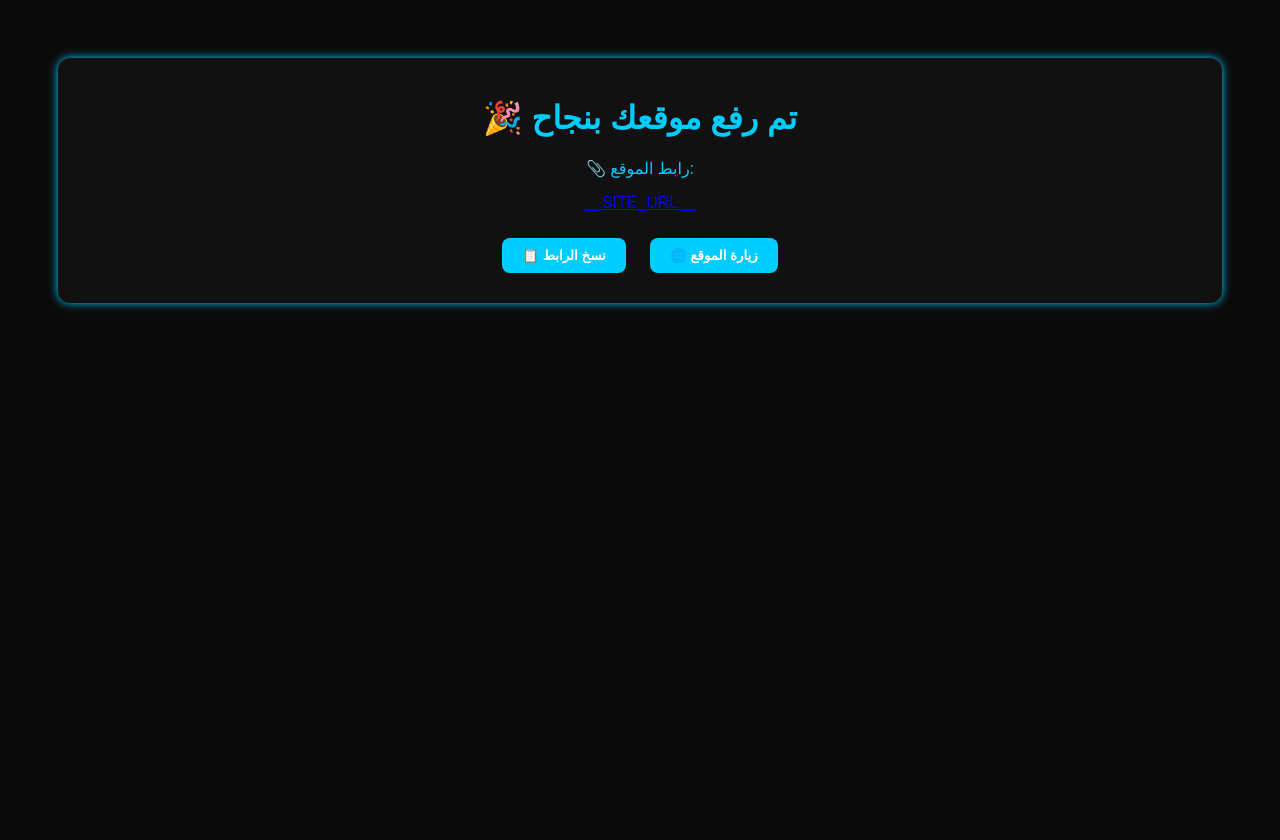
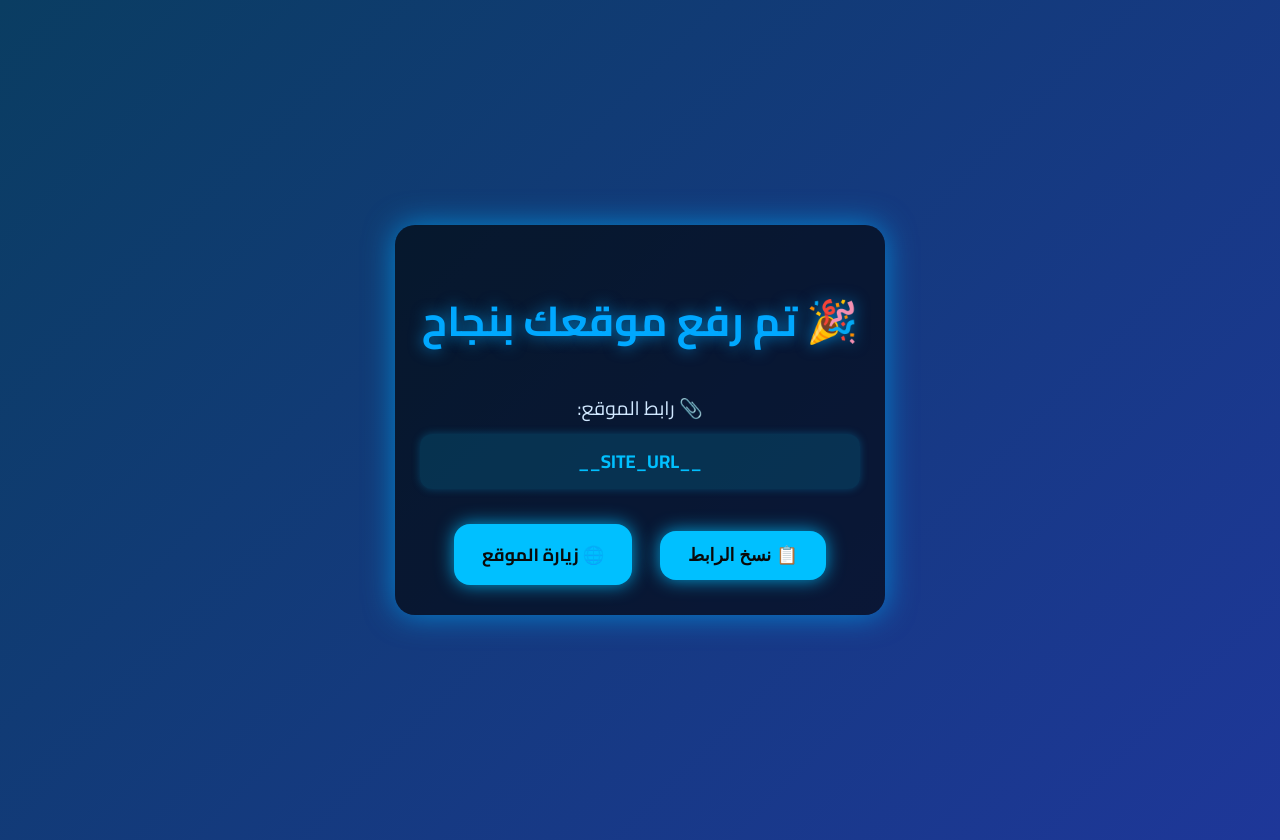
Before and after one commit to TARZAN-XD/TARZN-mixv, a website: page uploaded.html in a window 1280 px wide. Before the commit the page ends 800 px from the top, so only its background shows below. Drawn offline with Linux system fonts and the light colour scheme.

Commit message:
Update uploaded.html

```diff
--- a/uploaded.html
+++ b/uploaded.html
@@ -1,48 +1,113 @@
 <!DOCTYPE html>
-<html lang="ar">
+<html lang="ar" dir="rtl">
 <head>
   <meta charset="UTF-8" />
-  <meta name="viewport" content="width=device-width, initial-scale=1.0">
+  <meta name="viewport" content="width=device-width, initial-scale=1, maximum-scale=1" />
   <title>✅ تم رفع موقعك</title>
   <style>
+    @import url('https://fonts.googleapis.com/css2?family=Cairo:wght@400;700&display=swap');
+
     body {
-      background: #0a0a0a;
-      color: #0cf;
-      font-family: sans-serif;
+      margin: 0;
+      background: linear-gradient(135deg, #0a3d62, #1e3799);
+      color: #d1e8ff;
+      font-family: 'Cairo', sans-serif;
+      display: flex;
+      min-height: 100vh;
+      align-items: center;
+      justify-content: center;
+      padding: 20px;
       text-align: center;
-      padding: 50px;
     }
     .card {
-      background: #111;
-      padding: 20px;
+      background: rgba(0, 0, 0, 0.6);
+      padding: 30px 25px;
+      border-radius: 20px;
+      box-shadow: 0 0 30px #0097e6cc;
+      max-width: 440px;
+      width: 100%;
+      user-select: none;
+    }
+    h1 {
+      font-size: 2.6rem;
+      margin-bottom: 30px;
+      color: #00a8ff;
+      text-shadow: 0 0 15px #00a8ffbb;
+    }
+    p {
+      font-size: 1.2rem;
+      margin: 15px 0 8px;
+    }
+    a#siteUrl {
+      color: #00c0ff;
+      font-weight: 700;
+      font-size: 1.15rem;
+      word-break: break-all;
+      display: block;
+      margin-bottom: 25px;
+      text-decoration: none;
+      padding: 10px 14px;
       border-radius: 12px;
-      box-shadow: 0 0 10px #0cf;
+      background: rgba(0, 200, 255, 0.15);
+      box-shadow: 0 0 8px #00c0ff44;
+      cursor: pointer;
+      user-select: text;
     }
-    button {
-      padding: 10px 20px;
-      margin: 10px;
+    a#siteUrl:hover {
+      background: rgba(0, 200, 255, 0.3);
+    }
+    .btn {
+      display: inline-block;
+      margin: 10px 12px 0;
+      padding: 14px 28px;
+      border-radius: 16px;
+      font-size: 1.1rem;
+      font-weight: 700;
+      color: #0a0a0a;
+      background: #00c0ff;
       border: none;
-      border-radius: 8px;
-      background: #0cf;
-      color: white;
-      font-weight: bold;
       cursor: pointer;
+      box-shadow: 0 0 18px #00c0ffcc;
+      transition: background 0.3s ease;
+      text-decoration: none;
+      user-select: none;
+    }
+    .btn:hover {
+      background: #0091ca;
+      color: #fff;
+      box-shadow: 0 0 25px #0091cacc;
+    }
+    @media (max-width: 480px) {
+      h1 {
+        font-size: 2rem;
+        margin-bottom: 20px;
+      }
+      p, a#siteUrl, .btn {
+        font-size: 1rem;
+        padding: 12px 20px;
+      }
+      .card {
+        padding: 20px 15px;
+      }
     }
   </style>
 </head>
 <body>
-  <div class="card">
+  <div class="card" role="main" aria-label="معلومات رفع الموقع">
     <h1>🎉 تم رفع موقعك بنجاح</h1>
     <p>📎 رابط الموقع:</p>
-    <p><a id="siteUrl" href="__SITE_URL__" target="_blank">__SITE_URL__</a></p>
-    <button onclick="copyLink()">📋 نسخ الرابط</button>
-    <button onclick="window.open('__SITE_URL__')">🌐 زيارة الموقع</button>
+    <a id="siteUrl" href="__SITE_URL__" target="_blank" rel="noopener noreferrer" aria-label="رابط الموقع">__SITE_URL__</a>
+
+    <button class="btn" onclick="copyLink()" aria-label="نسخ رابط الموقع">📋 نسخ الرابط</button>
+    <a class="btn" href="__SITE_URL__" target="_blank" rel="noopener noreferrer" aria-label="زيارة الموقع">🌐 زيارة الموقع</a>
   </div>
 
   <script>
     function copyLink() {
       navigator.clipboard.writeText("__SITE_URL__").then(() => {
         alert("✔ تم نسخ الرابط!");
+      }).catch(() => {
+        alert("❌ لم يتم نسخ الرابط، حاول مرة أخرى.");
       });
     }
   </script>
```
